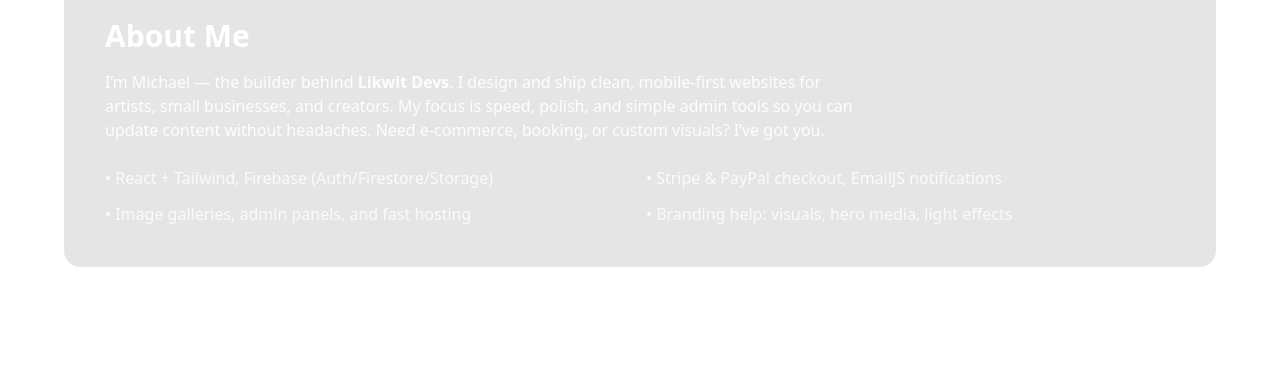
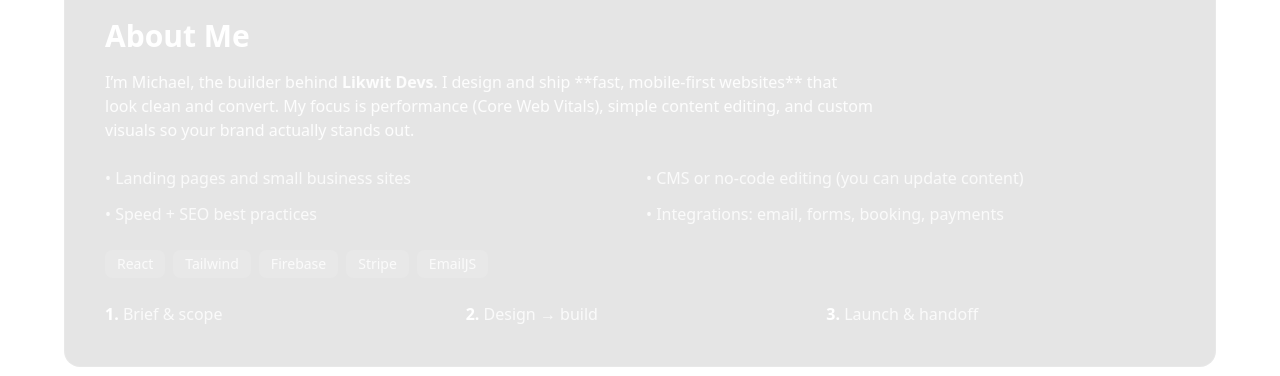
Before and after one commit to michaelm602/likwitdevs, a React (Vite) app: page /#/ in a window 1280 px wide. Shown: the part 841-1217 px from the top of the page. Built offline with nearby package versions, Linux system fonts and the light colour scheme; no server answers; the database is empty.

Commit message:
about me section updated

```diff
--- a/src/sections/AboutSection.jsx
+++ b/src/sections/AboutSection.jsx
@@ -10,18 +10,30 @@ export default function AboutSection() {
                     <h2 className="text-2xl md:text-3xl font-bold text-white mb-4">About Me</h2>
 
                     <p className="text-white/90 max-w-3xl">
-                        I’m Michael — the builder behind <span className="font-semibold">Likwit Devs</span>.
-                        I design and ship clean, mobile-first websites for artists, small businesses, and creators.
-                        My focus is speed, polish, and simple admin tools so you can update content without headaches.
-                        Need e-commerce, booking, or custom visuals? I’ve got you.
+                        I’m Michael, the builder behind <span className="font-semibold">Likwit Devs</span>.
+                        I design and ship **fast, mobile-first websites** that look clean and convert.
+                        My focus is performance (Core Web Vitals), simple content editing, and custom visuals
+                        so your brand actually stands out.
                     </p>
 
-                    <ul className="mt-6 grid grid-cols-1 md:grid-cols-2 gap-3 text-white/80">
-                        <li>• React + Tailwind, Firebase (Auth/Firestore/Storage)</li>
-                        <li>• Stripe & PayPal checkout, EmailJS notifications</li>
-                        <li>• Image galleries, admin panels, and fast hosting</li>
-                        <li>• Branding help: visuals, hero media, light effects</li>
+                    <ul className="mt-6 grid grid-cols-1 sm:grid-cols-2 gap-3 text-white/80">
+                        <li>• Landing pages and small business sites</li>
+                        <li>• CMS or no-code editing (you can update content)</li>
+                        <li>• Speed + SEO best practices</li>
+                        <li>• Integrations: email, forms, booking, payments</li>
                     </ul>
+                    <div className="mt-6 flex flex-wrap gap-2 text-sm text-white/80">
+                        <span className="px-3 py-1 rounded-lg bg-white/10">React</span>
+                        <span className="px-3 py-1 rounded-lg bg-white/10">Tailwind</span>
+                        <span className="px-3 py-1 rounded-lg bg-white/10">Firebase</span>
+                        <span className="px-3 py-1 rounded-lg bg-white/10">Stripe</span>
+                        <span className="px-3 py-1 rounded-lg bg-white/10">EmailJS</span>
+                    </div>
+                    <div className="mt-6 grid gap-3 sm:grid-cols-3 text-white/80">
+                        <div><span className="text-white font-semibold">1.</span> Brief & scope</div>
+                        <div><span className="text-white font-semibold">2.</span> Design → build</div>
+                        <div><span className="text-white font-semibold">3.</span> Launch & handoff</div>
+                    </div>
                 </Reveal>
             </div>
         </section>
```
